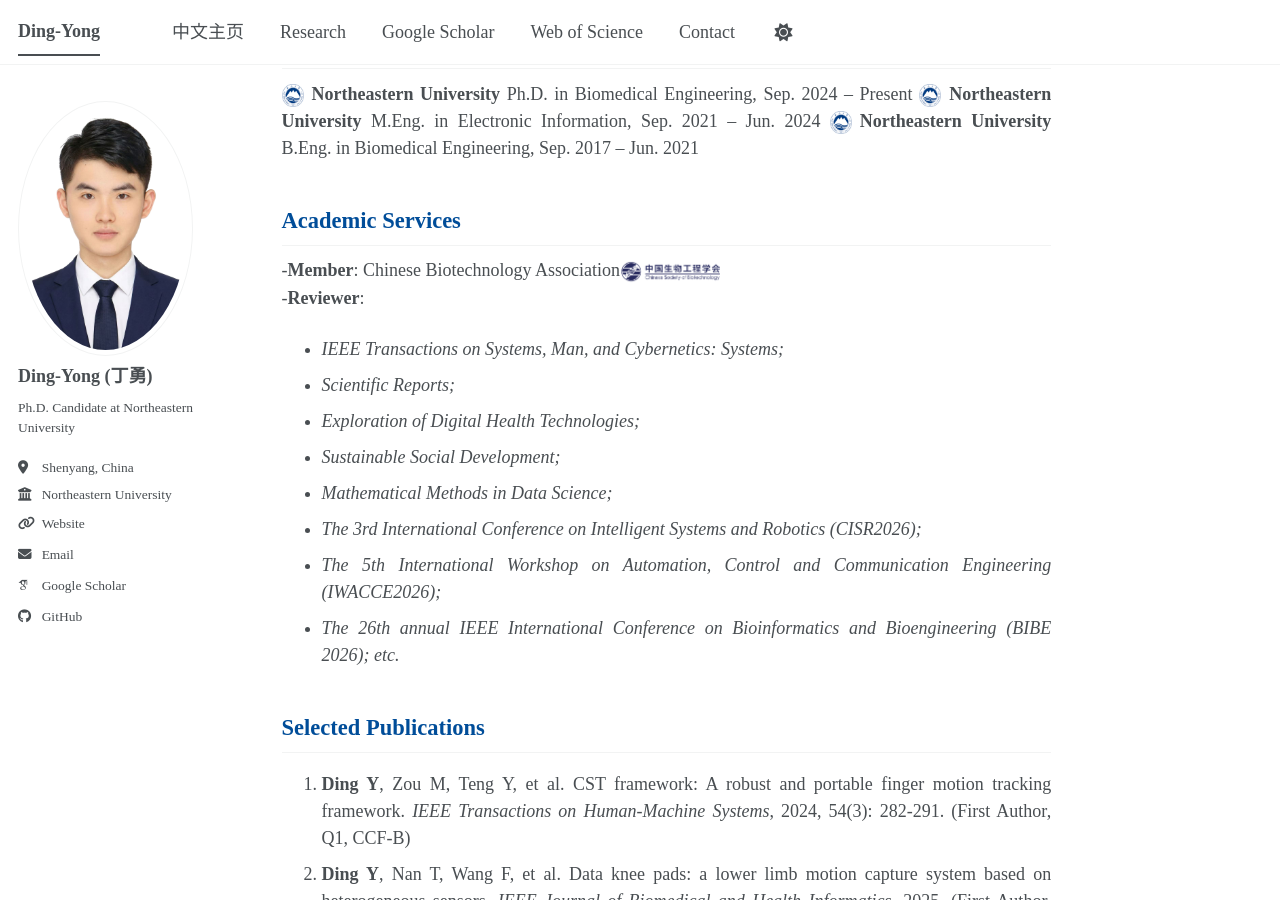
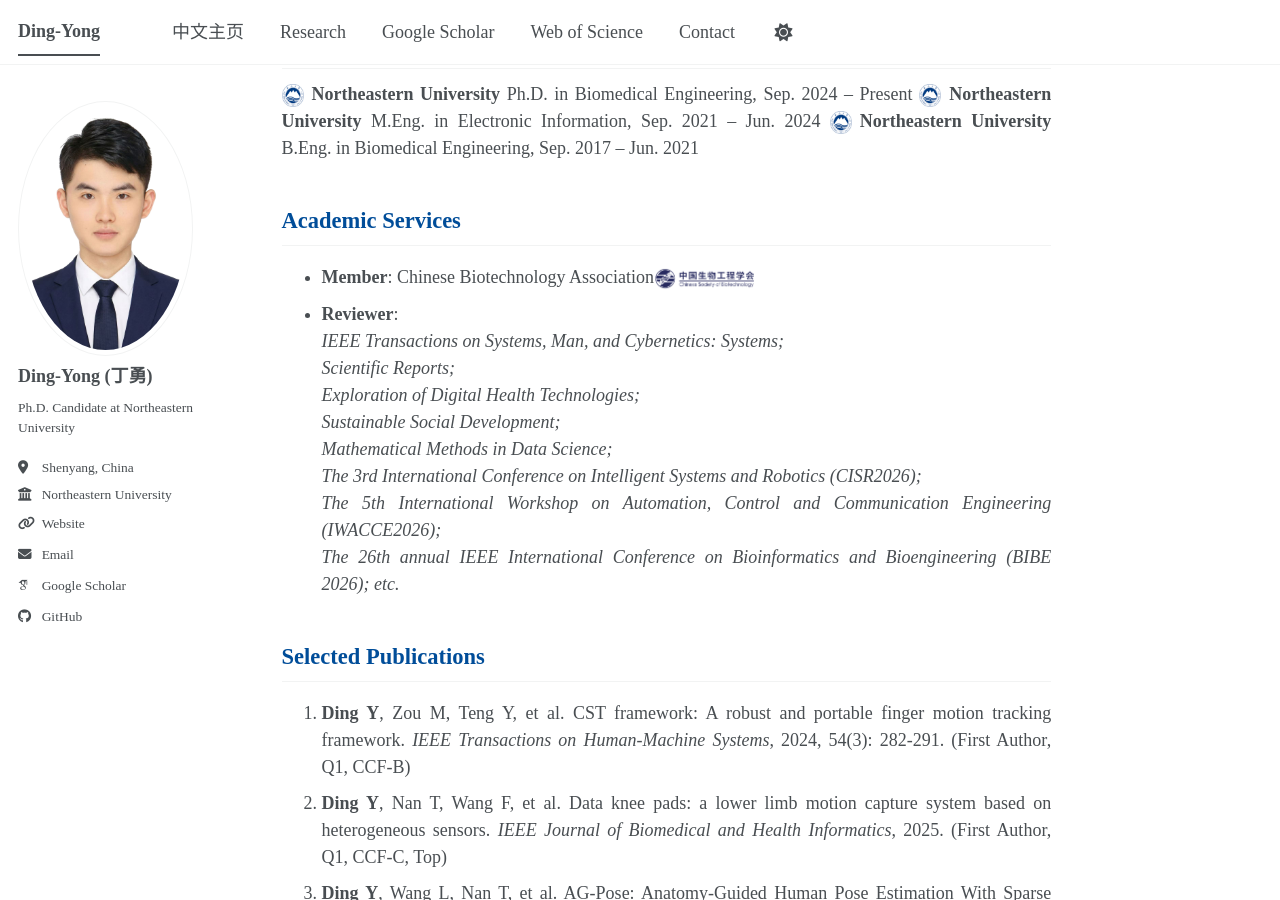
Before and after one commit to ding-yong/ding-yong.github.io, a Jekyll site: the page built from _pages/about.md, in a window 1280 px wide and 900 px high, scrolled down 493 px. Built offline with Jekyll 4.4.1, drawn with Linux system fonts in a browser that asks for light colours; some web fonts are replaced; a script bundle is joined from its source files by our own code; library files that are not in the unit come from our copies.

Commit message:
Update about.md

```diff
--- a/_pages/about.md
+++ b/_pages/about.md
@@ -17,16 +17,16 @@ His research focuses on **embodied intelligence, smart wearable devices, human m
   <img src="/images/neu.png" alt="NEU校徽" style="width: 22px; height: auto; vertical-align: middle; margin-right: 8px;">**Northeastern University**  B.Eng. in Biomedical Engineering, Sep. 2017 – Jun. 2021
 
 ## Academic Services
--**Member**: Chinese Biotechnology Association<img src="/images/CSBT.png" alt="中国生物工程学会" style="width: 100px; height: auto; vertical-align: middle; margin-right: 8px;"> <br>
--**Reviewer**: <br>
-- *IEEE Transactions on Systems, Man, and Cybernetics: Systems;* <br>
-- *Scientific Reports;* <br>
-- *Exploration of Digital Health Technologies;* <br>
-- *Sustainable Social Development;* <br>
-- *Mathematical Methods in Data Science;* <br>
-- *The 3rd International Conference on Intelligent Systems and Robotics (CISR2026);* <br>
-- *The 5th International Workshop on Automation, Control and Communication Engineering (IWACCE2026);* <br>
-- *The 26th annual IEEE International Conference on Bioinformatics and Bioengineering (BIBE 2026); etc.* <br>
+- **Member**: Chinese Biotechnology Association<img src="/images/CSBT.png" alt="中国生物工程学会" style="width: 100px; height: auto; vertical-align: middle; margin-right: 8px;"> <br>
+- **Reviewer**: <br>
+  *IEEE Transactions on Systems, Man, and Cybernetics: Systems;* <br>
+  *Scientific Reports;* <br>
+  *Exploration of Digital Health Technologies;* <br>
+  *Sustainable Social Development;* <br>
+  *Mathematical Methods in Data Science;* <br>
+  *The 3rd International Conference on Intelligent Systems and Robotics (CISR2026);* <br>
+  *The 5th International Workshop on Automation, Control and Communication Engineering (IWACCE2026);* <br>
+  *The 26th annual IEEE International Conference on Bioinformatics and Bioengineering (BIBE 2026); etc.* <br>
 
 ## Selected Publications
 1. **Ding Y**, Zou M, Teng Y, et al. CST framework: A robust and portable finger motion tracking framework. *IEEE Transactions on Human-Machine Systems*, 2024, 54(3): 282-291. (First Author, Q1, CCF-B)
```
